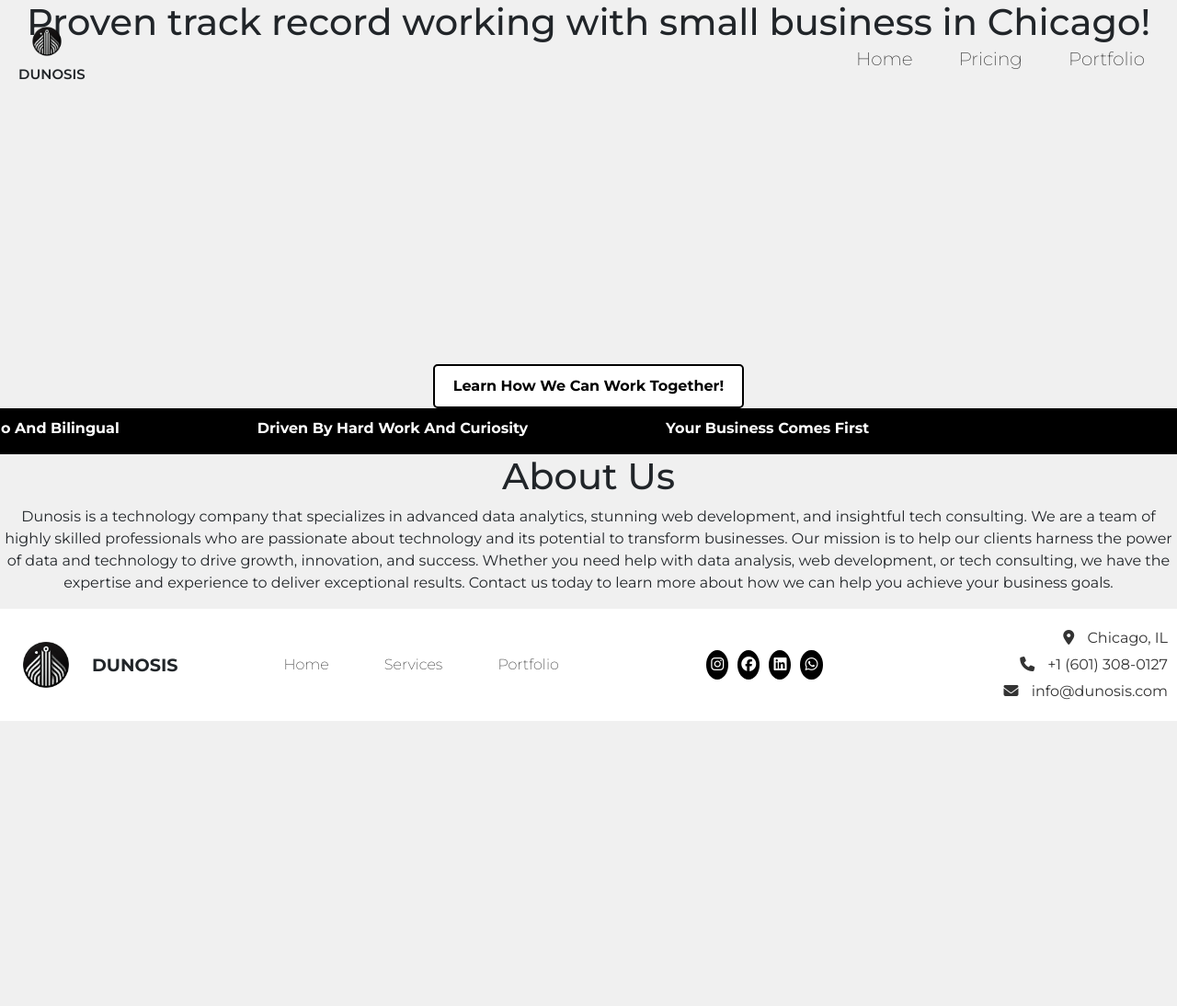
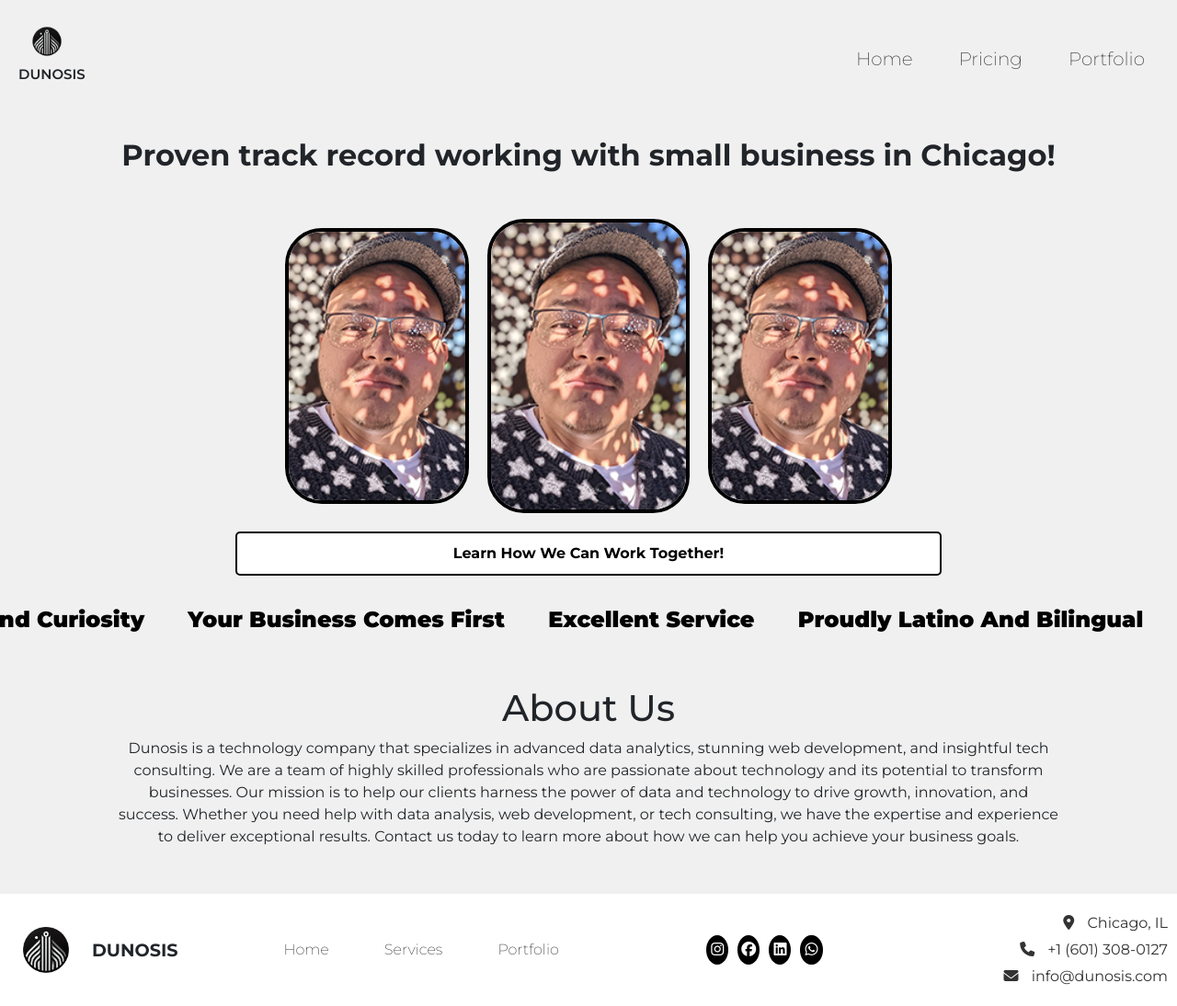
Before and after one commit to wesordonez/Dunosis-Web, a Django app: page /about/ in a window 1280 px wide. Shown: the whole page at 92% size. Before the commit the page ends 784 px from the top, so only its background shows below. Run offline with Django 5.2, Linux system fonts and the light colour scheme; some libraries are stand-ins or nearby versions.

Commit message:
updated about page, added foto cards, and infinite banner of words

```diff
--- a/dunosis_site/landing/static/landing/css/about.css
+++ b/dunosis_site/landing/static/landing/css/about.css
@@ -29,7 +29,6 @@
     top: 0;
     width: 100%;
     background-color: transparent;
-    z-index: 1000;
 }
 
 .header-logo img {
@@ -145,15 +144,16 @@
 }
 
   /* Main Section Styling */
-.main-section {
+.about-hero {
     text-align: center;
     margin-bottom: 50px;
   }
 
-  .main-section h1 {
+  .about-hero h1 {
     font-size: 2rem;
     font-weight: bold;
-    margin-bottom: 20px;
+    width: 80%;
+    margin: 150px auto 50px auto;
   }
 
   .cards-container {
@@ -162,15 +162,33 @@
     align-items: center;
     gap: 20px;
     position: relative;
+    width: 80%;
+    margin: 0 auto;
+  }
+
+  @media screen and (max-width: 768px) {
+    .cards-container {
+      width: 95%;
+    }
+
   }
 
   .card {
     width: 200px;
     height: 300px;
-    background-color: black;
-    border-radius: 15px;
-    opacity: 0;
+    background-color: white;
+    border-color: black;
+    border-width: 4px;
+    border-radius: 40px;
+    overflow: hidden;
     transition: opacity 0.5s ease;
+  }
+
+  .card img {
+    width: 100%;
+    height: 100%;
+    object-fit: cover;
+    border-radius: 30px;
   }
 
   .card-center {
@@ -179,7 +197,8 @@
   }
 
   .learn-more-btn {
-    margin-top: 20px;
+    width: 60%;
+    margin: 20px auto;
     padding: 10px 20px;
     background-color: white;
     border: 2px solid black;
@@ -199,25 +218,28 @@
   .revolving-banner {
     width: 100vw;
     height: 50px;
-    background-color: black;
+    background-color: transparent;
     overflow: hidden;
+    white-space: nowrap;
 
   }
 
   .banner-content {
-    display: flex;
+    display: inline-block;
+    white-space: nowrap;
+    width: auto;
     justify-content: space-between;
-    gap: 50px;
-    color: white;
-    font-size: 1rem;
-    font-weight: bold;
+    gap: 20px;
+    color: black;
+    font-size: 24px;
+    font-weight: 900;
     white-space: nowrap;
-    padding: 10px;
     animation: scrolling-text 10s linear infinite;
   }
 
   .banner-content p {
-    margin-right: 100px;
+    display: inline-block;
+    padding: 10px 20px;
   }
 
   @keyframes scrolling-text {
@@ -227,6 +249,11 @@
     to {
       transform: translateX(-100%);
     }
+  }
+
+  .about-overview {
+    width: 80%;
+    margin: 50px auto;
   }
 
   /* Footer */
--- a/dunosis_site/landing/static/landing/js/script.js
+++ b/dunosis_site/landing/static/landing/js/script.js
@@ -77,16 +77,18 @@
 
 setInterval(switchCards, 3000); // switch every 3 seconds
 
+switchCards();
+
 // Revolving banner
 const banner = document.querySelector('.banner-content');
 let bannerScroll = 0;
 
 function scrollBanner() {
-    bannerScroll -= 2; // scroll speed
+    bannerScroll -= 0; // scroll speed
     banner.style.transform = `translateX(${bannerScroll}px)`;
 
     if (Math.abs(bannerScroll) >= banner.offsetWidth / 2) {
     bannerScroll = 0; // reset position
     }
 }
-setInterval(scrollBanner, 50); // speed for revolving banner
+setInterval(scrollBanner, 0); // speed for revolving banner
--- a/dunosis_site/landing/templates/landing/about.html
+++ b/dunosis_site/landing/templates/landing/about.html
@@ -73,7 +73,12 @@
         <!-- Revolving Banner -->
         <div class="revolving-banner">
             <div class="banner-content">
-                <p>Ultimate Service</p>
+                <p>Excellent Service</p>
+                <p>Proudly Latino And Bilingual</p>
+                <p>Driven By Hard Work And Curiosity</p>
+                <p>Your Business Comes First</p>
+                <!-- Duplicate Banner Contennt for seamless scroll-->
+                <p>Excellent Service</p>
                 <p>Proudly Latino And Bilingual</p>
                 <p>Driven By Hard Work And Curiosity</p>
                 <p>Your Business Comes First</p>
```
